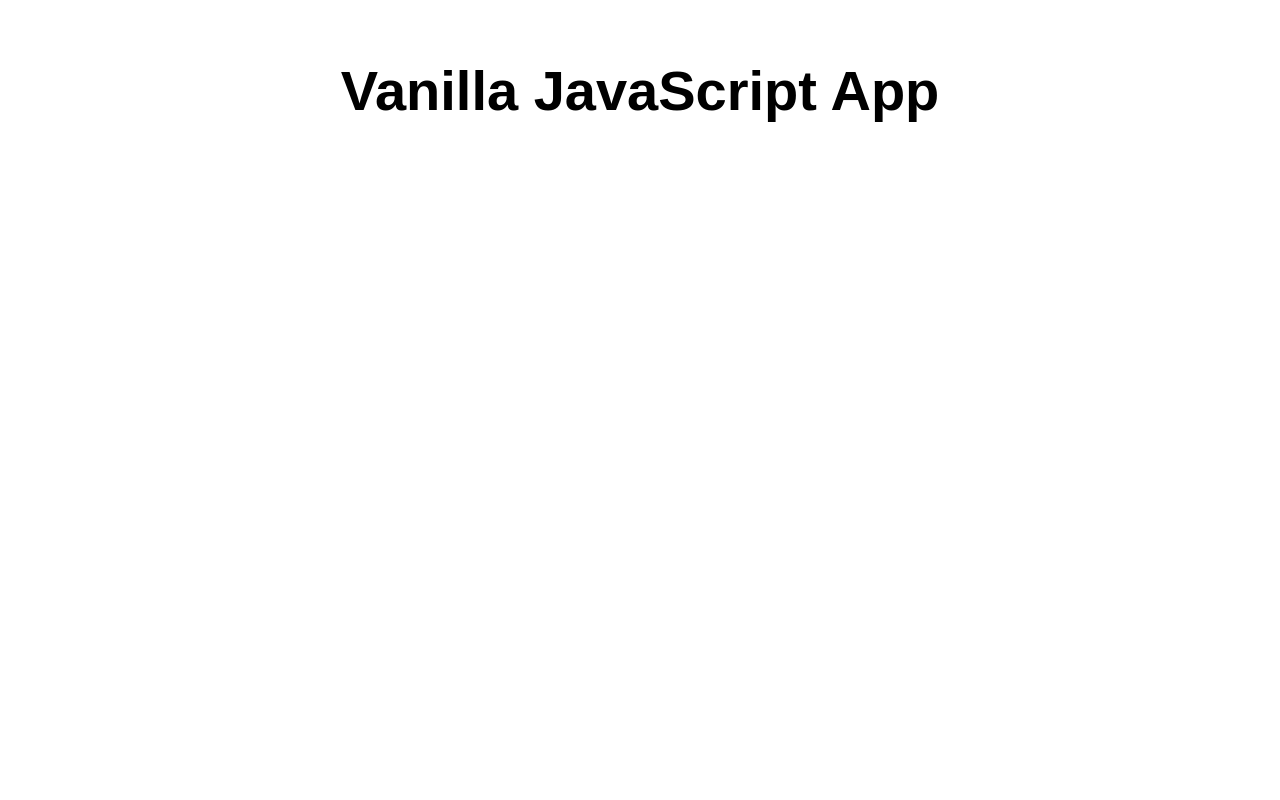
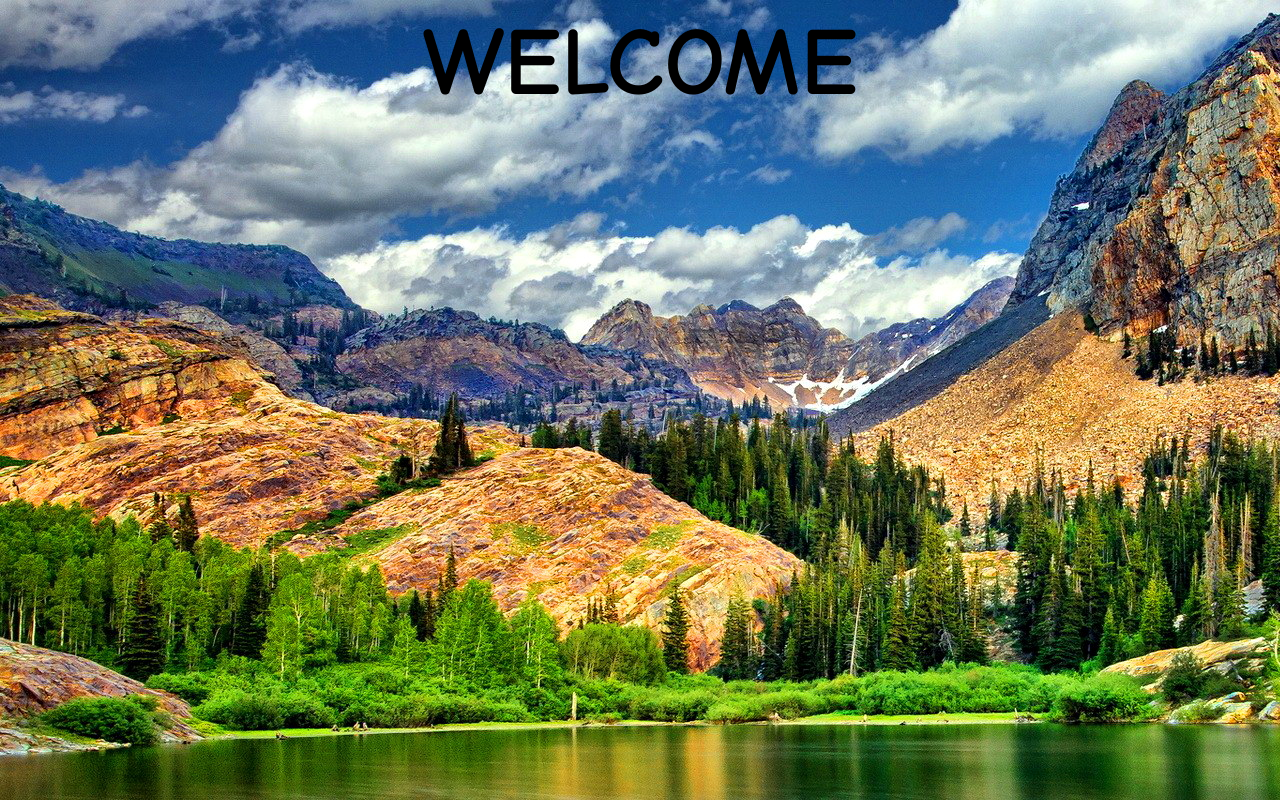
Before and after one commit to AneeshS7/aneeshstaticweb, a plain HTML site: page index.html in a window 1280 px wide. Drawn offline with Linux system fonts and the light colour scheme.

Commit message:
Add files via upload

```diff
--- a/index.html
+++ b/index.html
@@ -1,17 +1,13 @@
-<!DOCTYPE html>
-<html lang="en">
+<html>
+<head>
+<title>Test Html</title>
+</head>
+<body text="black" background="nature.jpg">
 
-<head>
-  <meta charset="UTF-8">
-  <meta name="viewport" content="width=device-width, initial-scale=1.0">
-  <link rel="stylesheet" href="styles.css">
-  <title>Vanilla JavaScript App</title>
-</head>
+<font size="50" face="Comic Sans MS" vspace="100">
 
-<body>
-  <main>
-    <h1>Vanilla JavaScript App</h1>
-  </main>
+<h1 align="center" bgcolor="grey">WELCOME</h1>
+
+</font>
 </body>
-
 </html>
```
Also changed, not shown: nature.jpg (added).
